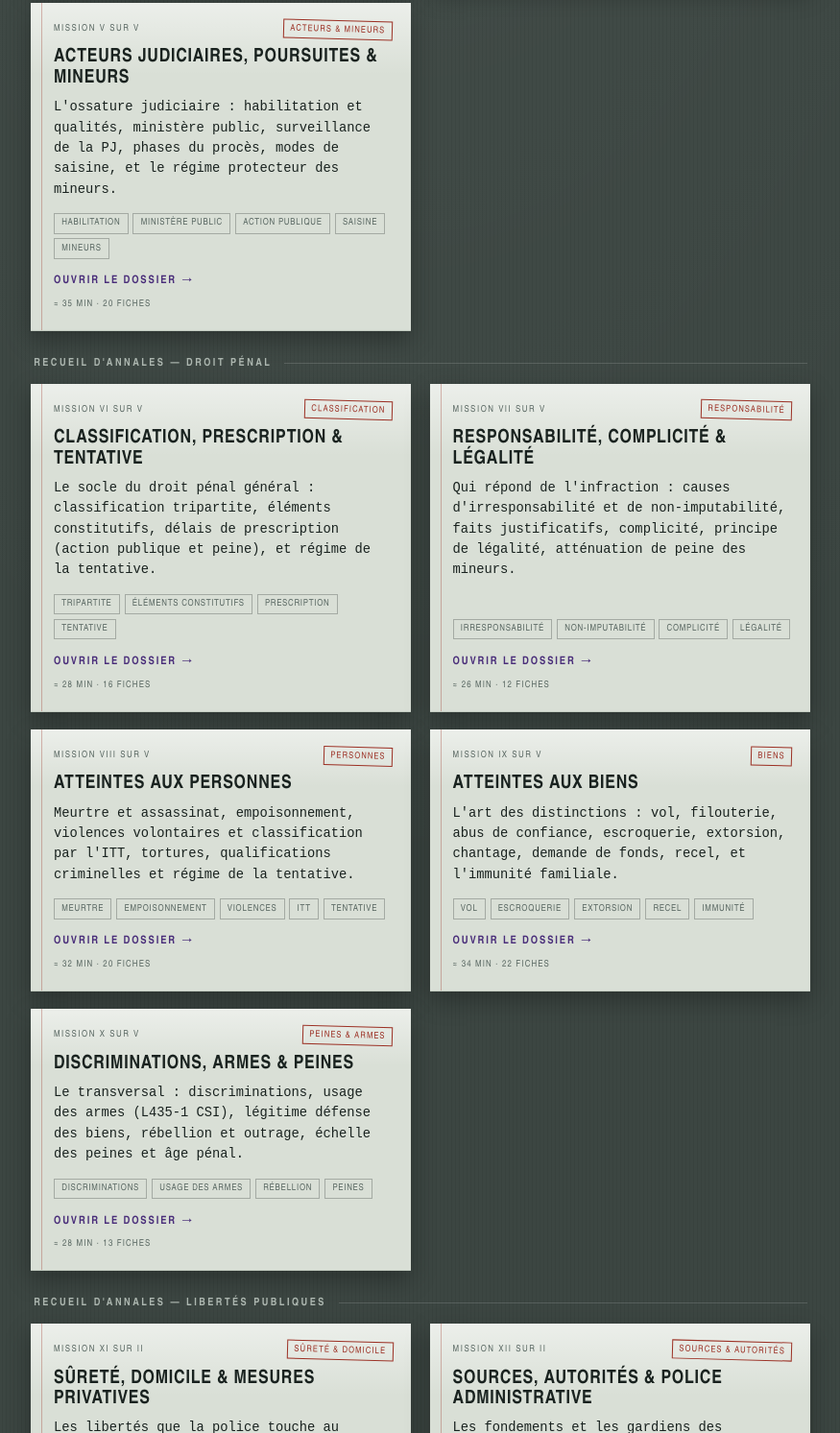
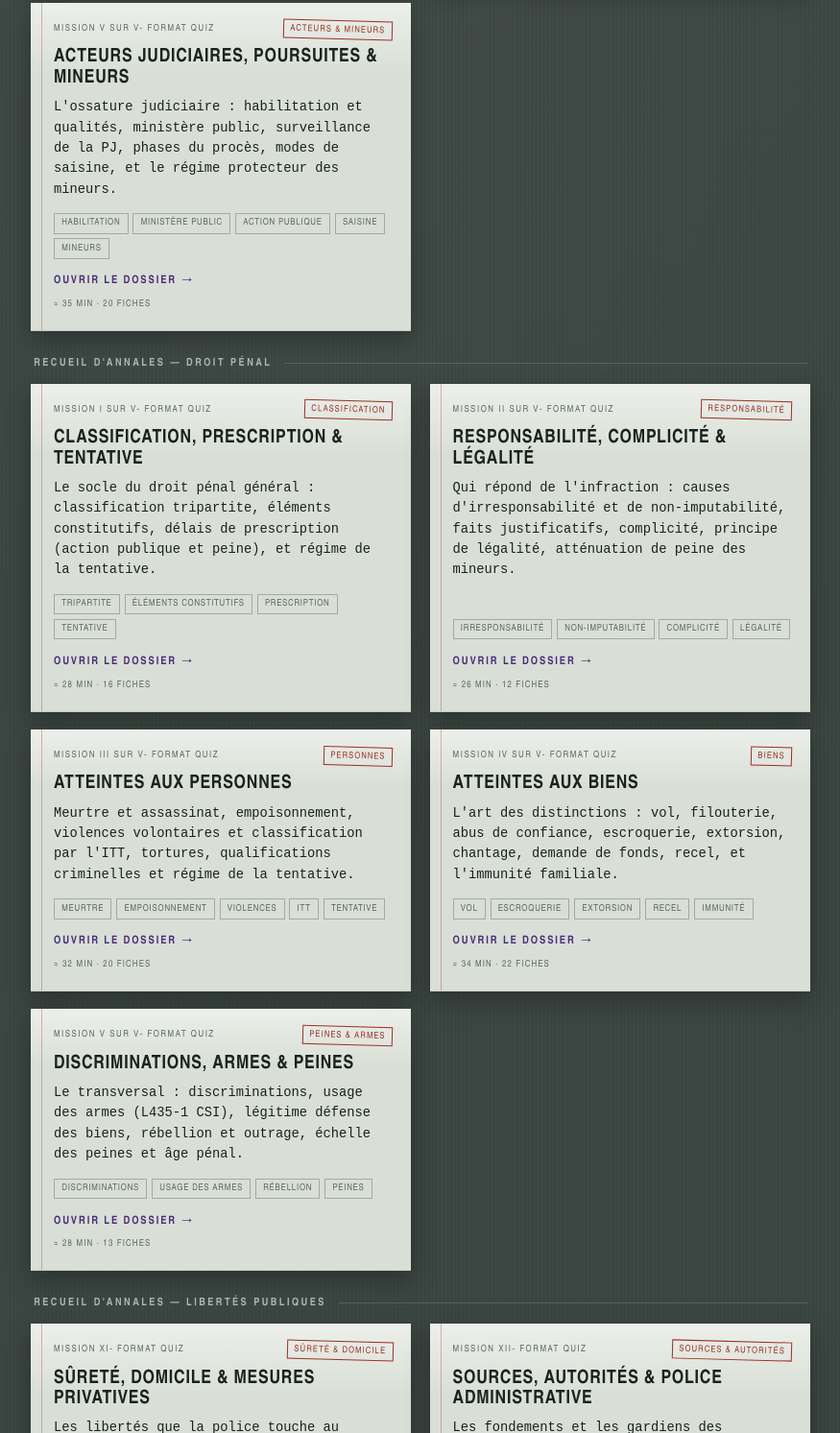
Before and after one commit to AliceRenier/CNJ-revision, a plain HTML site: page index.html in a window 1280 px wide. Shown: the part 1307-2800 px from the top of the page at 96% size, without its empty margins (202-1077 px from the left). Drawn offline with Linux system fonts and the light colour scheme.

Commit message:
Update index.html

```diff
--- a/index.html
+++ b/index.html
@@ -142,7 +142,7 @@ h1{font-family:var(--etroit);text-transform:uppercase;letter-spacing:.05em;font-
 const MISSIONS = [
   {
     rubrique:"Recueil d'annales — procédure pénale",
-    num:"Mission I sur V",
+    num:"Mission I sur V - Format Quiz",
     marque:"Flagrance",
     type:"annale",
     titre:"Cadres d'enquête & flagrance",
@@ -153,7 +153,7 @@ const MISSIONS = [
   },
   {
     rubrique:"Recueil d'annales — procédure pénale",
-    num:"Mission II sur V",
+    num:"Mission II sur V- Format Quiz",
     marque:"Garde à vue",
     type:"annale",
     titre:"La garde à vue",
@@ -164,7 +164,7 @@ const MISSIONS = [
   },
   {
     rubrique:"Recueil d'annales — procédure pénale",
-    num:"Mission III sur V",
+    num:"Mission III sur V- Format Quiz",
     marque:"Perquisitions",
     type:"annale",
     titre:"Perquisitions, fouilles & scellés",
@@ -175,7 +175,7 @@ const MISSIONS = [
   },
   {
     rubrique:"Recueil d'annales — procédure pénale",
-    num:"Mission IV sur V",
+    num:"Mission IV sur V- Format Quiz",
     marque:"Identité & mandats",
     type:"annale",
     titre:"Contrôles d'identité & mandats",
@@ -186,7 +186,7 @@ const MISSIONS = [
   },
   {
     rubrique:"Recueil d'annales — procédure pénale",
-    num:"Mission V sur V",
+    num:"Mission V sur V- Format Quiz",
     marque:"Acteurs & mineurs",
     type:"annale",
     titre:"Acteurs judiciaires, poursuites & mineurs",
@@ -197,7 +197,7 @@ const MISSIONS = [
   },
   {
     rubrique:"Recueil d'annales — droit pénal",
-    num:"Mission VI sur V",
+    num:"Mission I sur V- Format Quiz",
     marque:"Classification",
     type:"annale",
     titre:"Classification, prescription & tentative",
@@ -208,7 +208,7 @@ const MISSIONS = [
   },
   {
     rubrique:"Recueil d'annales — droit pénal",
-    num:"Mission VII sur V",
+    num:"Mission II sur V- Format Quiz",
     marque:"Responsabilité",
     type:"annale",
     titre:"Responsabilité, complicité & légalité",
@@ -219,7 +219,7 @@ const MISSIONS = [
   },
   {
     rubrique:"Recueil d'annales — droit pénal",
-    num:"Mission VIII sur V",
+    num:"Mission III sur V- Format Quiz",
     marque:"Personnes",
     type:"annale",
     titre:"Atteintes aux personnes",
@@ -230,7 +230,7 @@ const MISSIONS = [
   },
   {
     rubrique:"Recueil d'annales — droit pénal",
-    num:"Mission IX sur V",
+    num:"Mission IV sur V- Format Quiz",
     marque:"Biens",
     type:"annale",
     titre:"Atteintes aux biens",
@@ -241,7 +241,7 @@ const MISSIONS = [
   },
   {
     rubrique:"Recueil d'annales — droit pénal",
-    num:"Mission X sur V",
+    num:"Mission V sur V- Format Quiz",
     marque:"Peines & armes",
     type:"annale",
     titre:"Discriminations, armes & peines",
@@ -252,7 +252,7 @@ const MISSIONS = [
   },
   {
     rubrique:"Recueil d'annales — libertés publiques",
-    num:"Mission XI sur II",
+    num:"Mission XI- Format Quiz",
     marque:"Sûreté & domicile",
     type:"annale",
     titre:"Sûreté, domicile & mesures privatives",
@@ -263,7 +263,7 @@ const MISSIONS = [
   },
   {
     rubrique:"Recueil d'annales — libertés publiques",
-    num:"Mission XII sur II",
+    num:"Mission XII- Format Quiz",
     marque:"Sources & autorités",
     type:"annale",
     titre:"Sources, autorités & police administrative",
@@ -274,7 +274,7 @@ const MISSIONS = [
   },
   {
     rubrique:"Recueil d'annales — mission spéciale",
-    num:"Mission XIII",
+    num:"Mission XIII- Format Quiz",
     marque:"Transpositions",
     type:"annale",
     titre:"Transpositions & exclusions",
```
